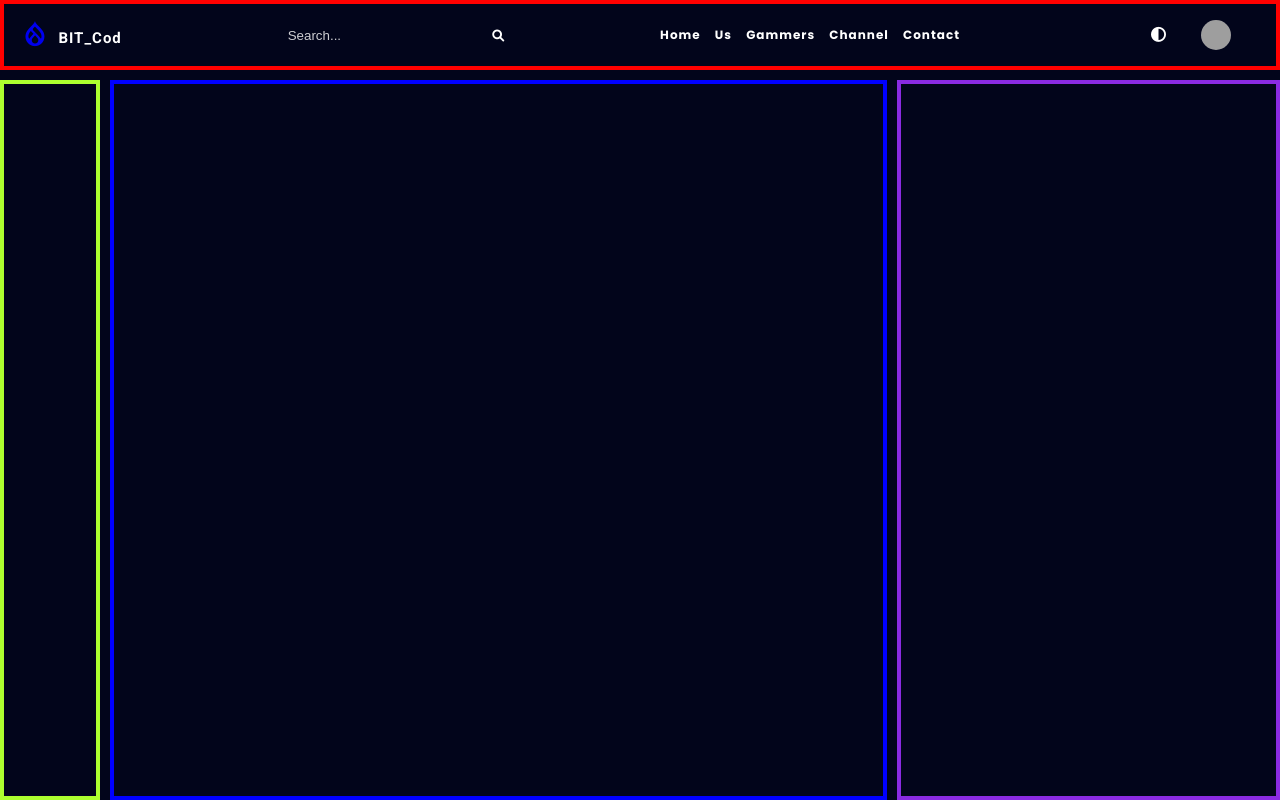
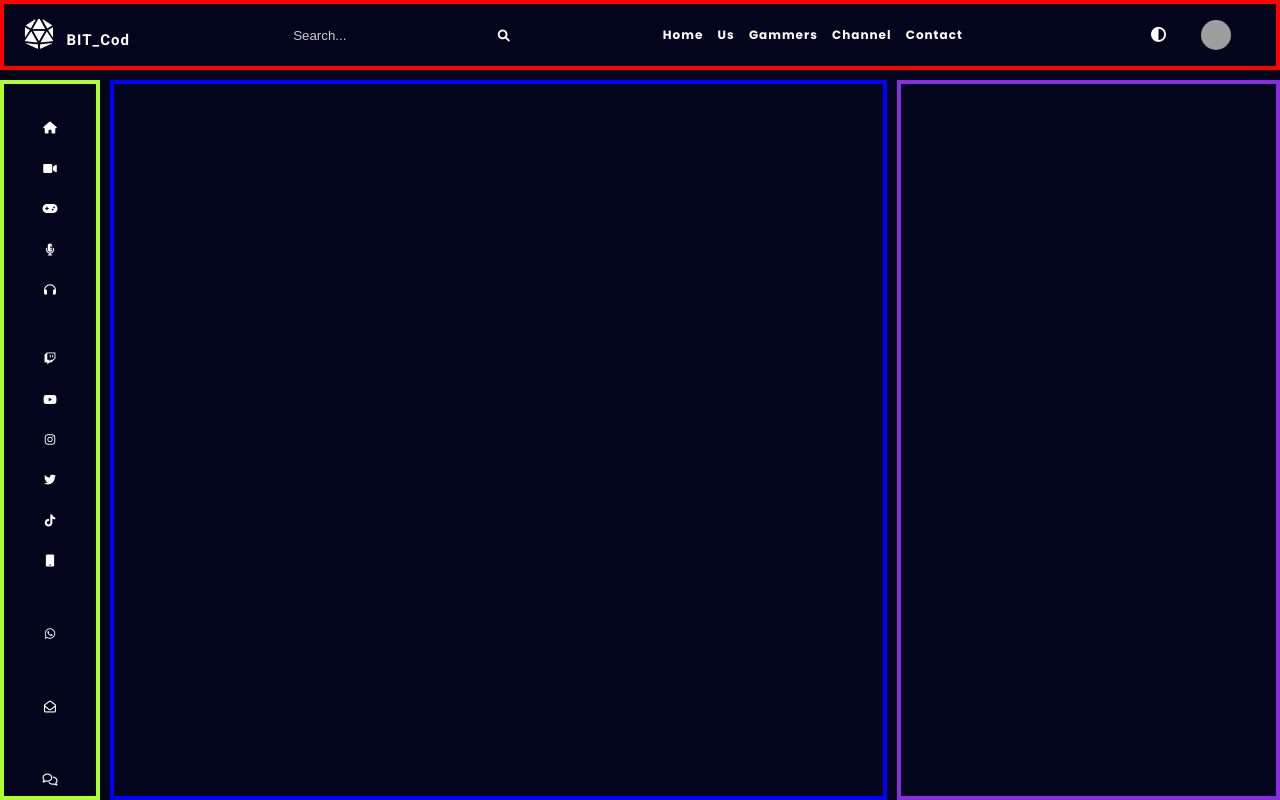
Before and after one commit to Christiano0407/siteWebAnimation, a website: page src/html/index.html in a window 1280 px wide. Drawn offline with nearby package versions, Linux system fonts and the light colour scheme; grey boxes are pictures that could not be loaded.

Commit message:
aside-one

```diff
--- a/src/css/landing/asideOne.css
+++ b/src/css/landing/asideOne.css
@@ -3,4 +3,100 @@
   width: 100%;
   height: 100%;
   border: 4px solid greenyellow;
+  flex-direction: column;
+  display: grid;
+  grid-template-columns: 1fr;
+  grid-template-rows: repeat(3, 1fr);
+  /* gap: 1rem; */
+  grid-template-areas:
+    "asideList"
+    "asideSocial"
+    "asideContact";
+  margin: 0 auto;
+  padding: 1rem;
 }
+.aside__list {
+  grid-area: asideList;
+  width: 100%;
+  height: 100%;
+}
+.aside__list--access {
+  width: 100%;
+  height: 100%;
+  display: flex;
+  justify-content: space-evenly;
+  align-items: center;
+  flex-direction: column;
+  list-style: none;
+}
+.aside__list--access a {
+  text-decoration: none;
+  cursor: pointer;
+}
+.aside__list--access a i {
+  color: #fff;
+  font-size: 1.2rem;
+}
+.aside__list--access a i:hover {
+  opacity: 0.5;
+}
+.aside__list--accessa li:first-child {
+  width: 25px;
+  height: 25px;
+  background: var(--clr-ux-1);
+  border-radius: 50%;
+  display: flex;
+  justify-content: center;
+  align-items: center;
+  padding: 0.5rem;
+}
+
+.aside__social {
+  grid-area: asideSocial;
+  width: 100%;
+  height: 100%;
+}
+.aside__social--icon {
+  width: 100%;
+  height: 100%;
+  display: flex;
+  justify-content: space-evenly;
+  align-items: center;
+  flex-direction: column;
+  list-style: none;
+}
+.aside__social--icon a {
+  text-decoration: none;
+  cursor: pointer;
+}
+.aside__social--icon a i {
+  color: #fff;
+  font-size: 1.2rem;
+}
+.aside__social--icon a i:hover {
+  opacity: 0.5;
+}
+.aside__contact {
+  grid-area: asideContact;
+  width: 100%;
+  height: 100%;
+}
+.aside__contact--icon {
+  width: 100%;
+  height: 100%;
+  display: flex;
+  justify-content: space-between;
+  align-items: center;
+  flex-direction: column;
+  list-style: none;
+}
+.aside__contact--icon a {
+  list-style: none;
+}
+.aside__contact--icon a i {
+  color: #fff;
+  font-size: 1.2rem;
+}
+.aside__contact--icon a i:hover {
+  opacity: 0.5;
+}
--- a/src/css/landing/nav.css
+++ b/src/css/landing/nav.css
@@ -11,8 +11,9 @@
 .nav__logo {
 }
 .nav__logo--text {
-  font-size: 2.5rem;
+  font-size: 3rem;
   padding: 1rem;
+  color: #fff;
 }
 .nav__logo span {
   font-family: var(--font-family-roboto);
--- a/src/html/index.html
+++ b/src/html/index.html
@@ -38,7 +38,9 @@
     <div class="landing">
       <nav class="navigation">
         <div class="nav__logo">
-          <a href="#" class="nav__logo--text"><i class="fab fa-drupal"></i></a>
+          <a href="#" class="nav__logo--text"
+            ><i class="fas fa-dice-d20"></i
+          ></a>
           <span>BIT_Cod</span>
         </div>
 
@@ -73,7 +75,62 @@
         </div>
       </nav>
 
-      <aside class="aside"></aside>
+      <aside class="aside">
+        <section class="aside__list">
+          <ul class="aside__list--access">
+            <li>
+              <a href="#"><i class="fas fa-home"></i></a>
+            </li>
+            <li>
+              <a href="#"><i class="fas fa-video"></i></a>
+            </li>
+            <li>
+              <a href="#"><i class="fas fa-gamepad"></i></a>
+            </li>
+            <li>
+              <a href="#"><i class="fas fa-microphone-alt"></i></a>
+            </li>
+            <li>
+              <a href="#"><i class="fas fa-headphones"></i></a>
+            </li>
+          </ul>
+        </section>
+        <section class="aside__social">
+          <ul class="aside__social--icon">
+            <li>
+              <a href="#"><i class="fab fa-twitch"></i></a>
+            </li>
+            <li>
+              <a href="#"><i class="fab fa-youtube"></i></a>
+            </li>
+            <li>
+              <a href="#"><i class="fab fa-instagram"></i></a>
+            </li>
+            <li>
+              <a href="#"><i class="fab fa-twitter"></i></a>
+            </li>
+            <li>
+              <a href="#"><i class="fab fa-tiktok"></i></a>
+            </li>
+          </ul>
+        </section>
+        <section class="aside__contact">
+          <ul class="aside__contact--icon">
+            <li>
+              <a href="#"><i class="fas fa-mobile"></i></a>
+            </li>
+            <li>
+              <a href="#"><i class="fab fa-whatsapp"></i></a>
+            </li>
+            <li>
+              <a href="#"><i class="far fa-envelope-open"></i></a>
+            </li>
+            <li>
+              <a href="#"><i class="far fa-comments"></i></a>
+            </li>
+          </ul>
+        </section>
+      </aside>
 
       <main class="main"></main>
 
```
